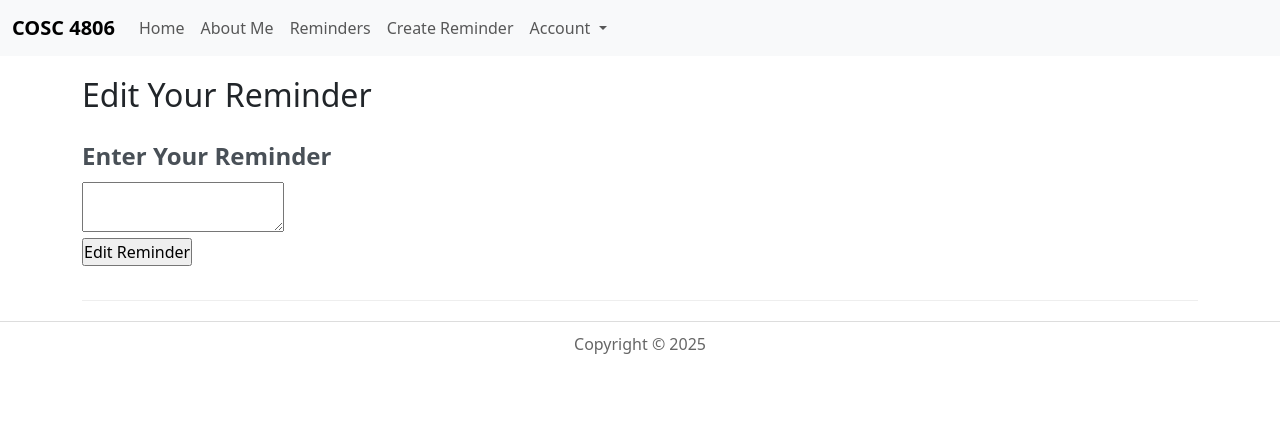
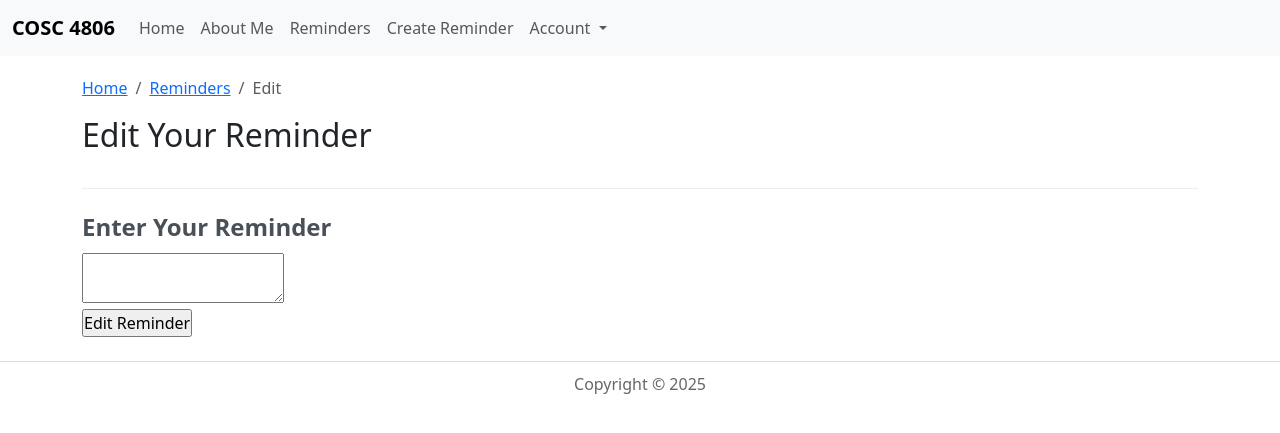
Before and after one commit to ryancad35/COSC-4806-05, a PHP site: template app/views/reminders/edit.php in a window 1280 px wide. Shown: the top 433 px of the page. Run offline with PHP 8.4, Linux system fonts and the light colour scheme; the template is opened without the code that fills it, so the values that code supplies are empty; the visitor is signed in with stand-in values (Sample User, id 1).

Commit message:
Added Bootstrap breadcrumbs to reminders edit page

```diff
--- a/app/views/reminders/edit.php
+++ b/app/views/reminders/edit.php
@@ -1,11 +1,28 @@
 <?php require_once 'app/views/templates/header.php' ?>
 <div class="container">
-    <div class="page-header">
+    <div class="page-header" id="banner">
+        <div class="row">
+            <div class="col-lg-12">
+                <nav aria-label="breadcrumb">
+                <ol class="breadcrumb">
+                <li class="breadcrumb-item"><a href="/home">Home</a></li>
+                <li class="breadcrumb-item"><a href="/reminders">Reminders</a></li>
+            <li class="breadcrumb-item active" aria-current="page">Edit</li>
+          </ol>
+        </nav>
+            </div>
+        </div>
+        <div class="row">
+            <div class="col-lg-12">
                 <!-- Display error if there is one -->
                 <?php if ($error): ?>
                     <div class="alert alert-danger"><?php echo $error; ?></div>
                 <?php endif; ?>
                 <h1>Edit Your Reminder</h1>
+            </div>
+        </div>
+    </div>
+
     <form action="/reminders/edit_reminder" method="post">
         <fieldset>
             <legend>Enter Your Reminder</legend>
@@ -16,5 +33,4 @@
     </form>
     <br>
 </div>
-</div>
 <?php require_once 'app/views/templates/footer.php'?>
```
Lines whose indentation alone changed are shown as unchanged.
